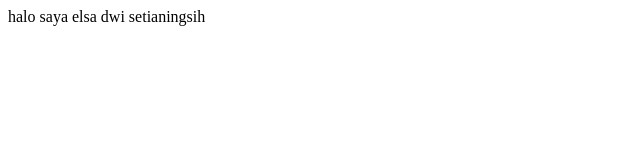
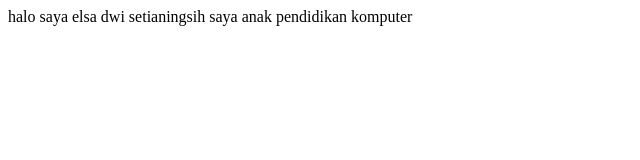
Before and after one commit to Elsa-dwi/tes-git, a plain HTML site: page index.html in a window 1280 px wide. Shown: the whole page, without its empty margins (0-640 px from the left). Drawn offline with Linux system fonts and the light colour scheme.

Commit message:
update index.html
menambahkan teks di index.html

```diff
--- a/index.html
+++ b/index.html
@@ -7,5 +7,6 @@
 </head>
 <body>
     halo saya elsa dwi setianingsih
+    saya anak pendidikan komputer
 </body>
 </html>
```
